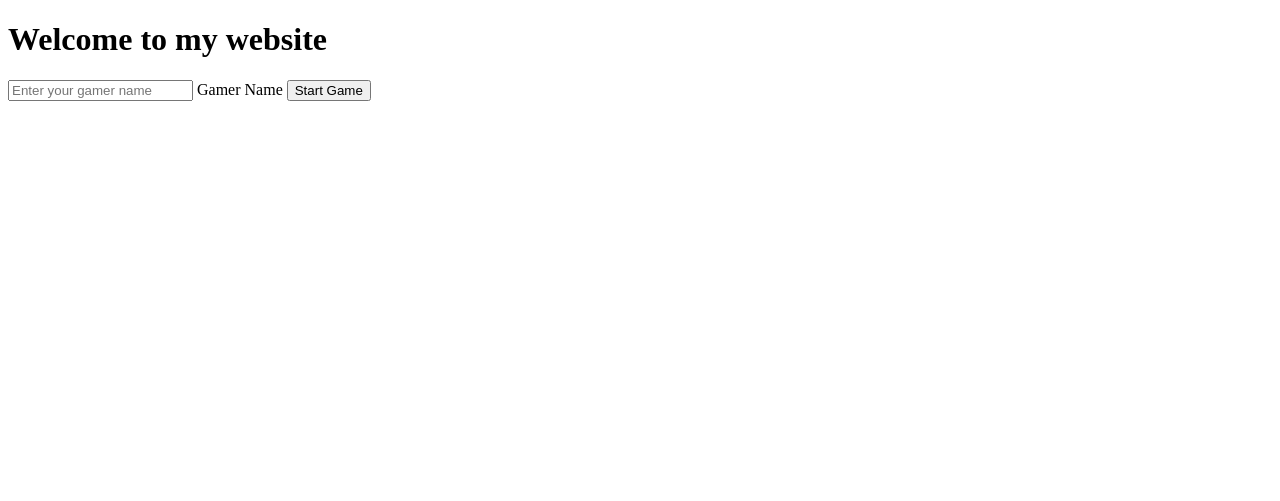
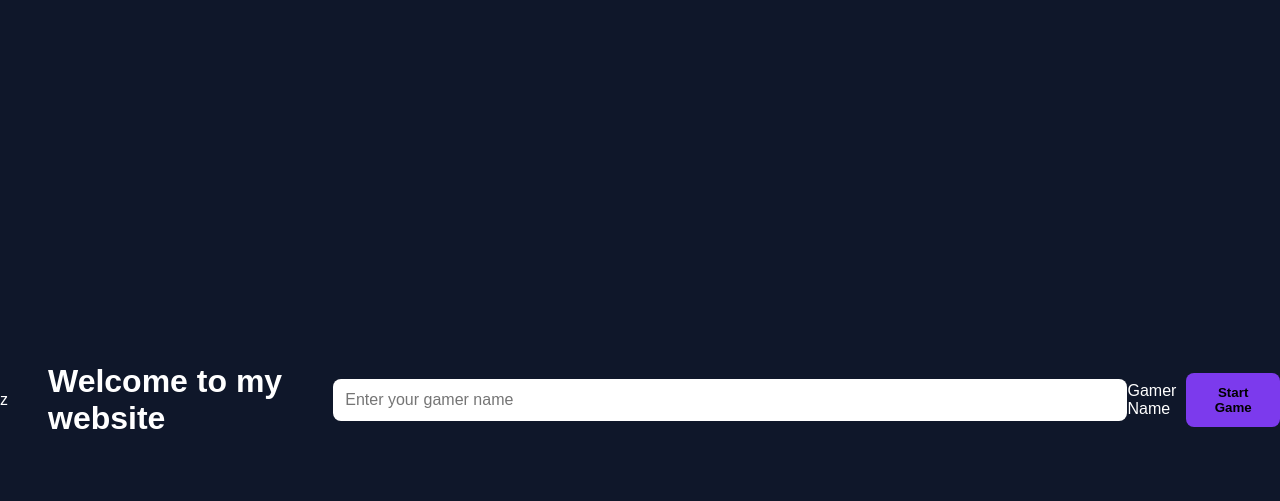
Before and after one commit to lianbeck1-jpg/JavaScript, a plain HTML site: page index.html in a window 1280 px wide. Drawn offline with Linux system fonts and the light colour scheme.

Commit message:
Update index.html

```diff
--- a/index.html
+++ b/index.html
@@ -6,7 +6,9 @@
   <meta name="viewport"
         content="width=device-width, initial-scale=1.0">
 
-  <title>Welcome</title>
+  <title>Welcome</title>z
+  <link rel="stylesheet" href="style.css">
+
 </head>
 
 <body>
```
